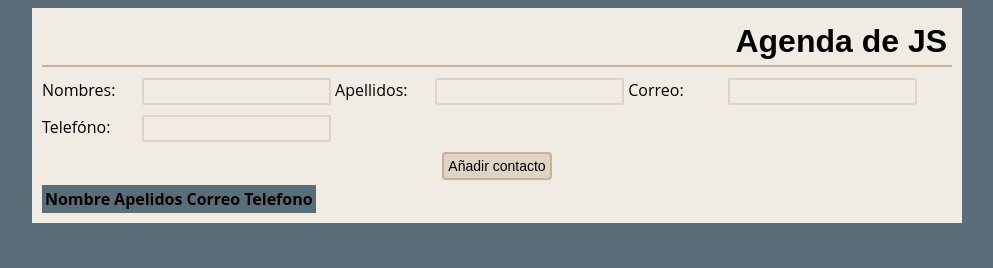
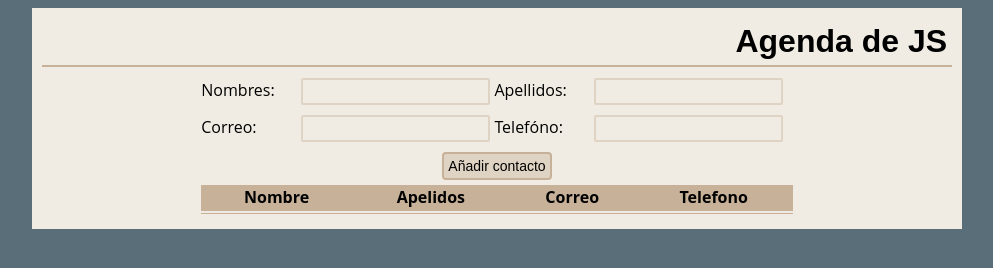
Before and after one commit to nicolas98r-zz/Agenda-de-Contacto-JS, a plain HTML site: page index.html in a window 1280 px wide. Both pictures are taken after a click on the button "Añadir contacto". Shown: the whole page, without its empty margins (143-1136 px from the left). Drawn offline with Linux system fonts and the light colour scheme.

Commit message:
Versión Funcional (bastante mediocre)

```diff
--- a/estilo.css
+++ b/estilo.css
@@ -28,6 +28,9 @@
 }
 
 .content-form {
+    display: block;
+    margin: 0px auto 0px auto;
+    width: 65%;
     background-color: #f0ece3;
 }
 
@@ -58,6 +61,23 @@
     font-size: 14px;
 }
 
-.content-form input[type=button]:hover{
+.content-form input[type=button]:hover {
     background-color: #c7b198;
 }
+
+.content-table {
+    border-collapse: collapse;
+    margin: 5px auto 5px auto;
+    width: 65%;
+    text-align: center;
+}
+
+.content-table th {
+    background-color: #c7b198;
+    border-bottom: solid 2px #c7b198;
+}
+
+.content-table td {
+    border-bottom: solid 1px #c7b198;
+    background-color: #f0ece3;
+}
--- a/index.html
+++ b/index.html
@@ -19,15 +19,16 @@
             <label for="apellido">Apellidos: </label><input type="text" id="apellido">
             <label for="correo">Correo: </label><input type="text" id="correo">
             <label for="telefono">Telefóno: </label><input type="text" id="telefono">
-            <input type="button" value="Añadir contacto" onclick="agregarValores();">
+            <input type="button" value="Añadir contacto" onclick="agregarContacto();">
         </form>
         <table class="content-table">
-            <tr>
+            <thead>
                 <th>Nombre</th>
                 <th>Apelidos</th>
                 <th>Correo</th>
                 <th>Telefono</th>
-            </tr>
+            </thead>
+            <tbody id="cuerpoTabla"></tbody>
         </table>
     </div>
     <script type="text/javascript" src="script/agenda.js"></script>
--- a/script/agenda.js
+++ b/script/agenda.js
@@ -1,6 +1,25 @@
-function agregarValores() {
+var contactos = new Array();
+function contacto() {
+    this.nombre = "";
+    this.apellido = "";
+    this.correo = "";
+    this.telefono = "";
+}
+
+function agregarContacto() {
+    objCon = new contacto();
+    objCon.nombre = document.getElementById("nombre").value;
+    objCon.apellido = document.getElementById("apellido").value;
+    objCon.correo = document.getElementById("correo").value;
+    objCon.telefono = document.getElementById("telefono").value;
     document.getElementById("nombre").value = "";
     document.getElementById("apellido").value = "";
     document.getElementById("correo").value = "";
-    document.getElementsById("telefono").value = "";
+    document.getElementById("telefono").value = "";
+    alert("Contacto añadido");
+    var registro = "<tr><td>" + objCon.nombre + "</td><td>" + objCon.apellido + "</td><td>" + objCon.correo + "</td><td>" + objCon.telefono + "</td></tr>";
+    var fila = document.createElement("TR");
+    fila.innerHTML = registro;
+    document.getElementById("cuerpoTabla").appendChild(fila);
+    contactos[contactos.length] = objCon;
 }
```
